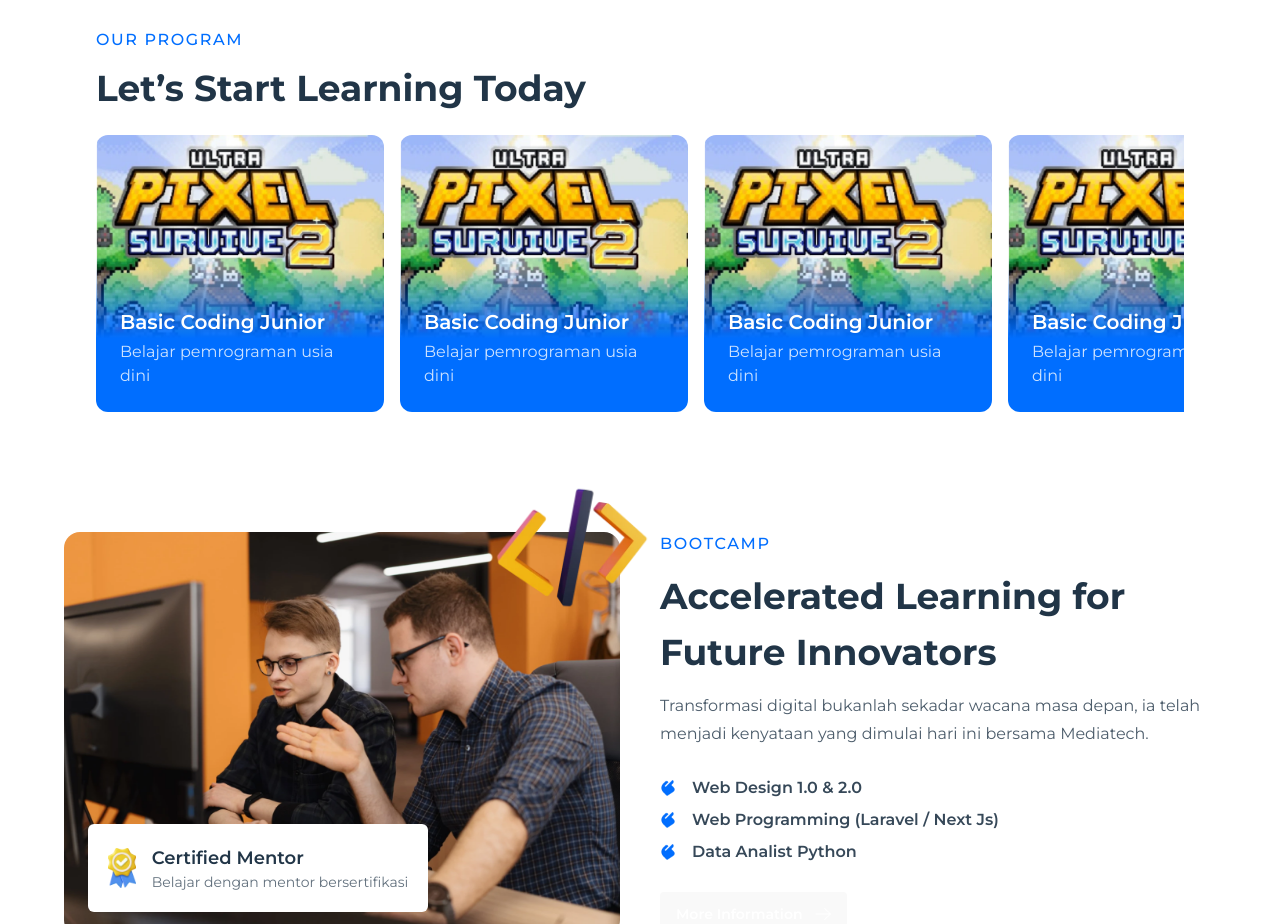
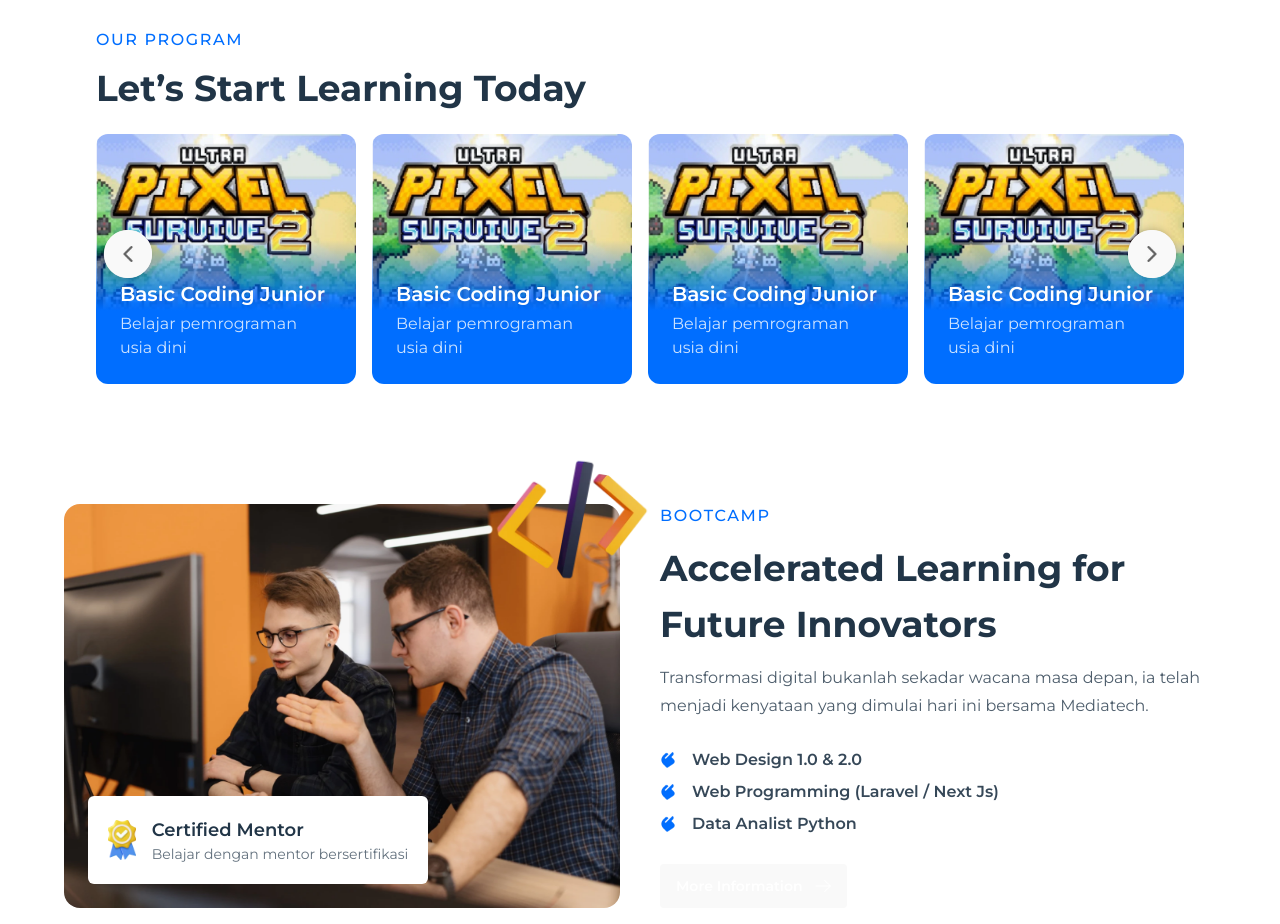
Before and after one commit to GungWira/kodingakademi_lp, a React (Vite) app: page / in a window 1280 px wide. Shown: the part 1060-1984 px from the top of the page. Built offline with nearby package versions, Linux system fonts and the light colour scheme.

Commit message:
Repair card program and box card program

```diff
--- /dev/null
+++ b/src/components/homepage/BoxCardProgram.tsx
@@ -0,0 +1,71 @@
+import { useRef, useState } from "react";
+import CardProgram from "./CardProgram";
+
+const TOTAL_CARDS = 10;
+const VISIBLE_CARDS = 4;
+
+export default function BoxCardProgram() {
+  const containerRef = useRef<HTMLDivElement>(null);
+  const [currentIndex, setCurrentIndex] = useState(0);
+
+  const handleScroll = (direction: "left" | "right") => {
+    const container = containerRef.current;
+    if (!container) return;
+
+    const cardWidth = container.scrollWidth / TOTAL_CARDS;
+    let newIndex = currentIndex;
+
+    if (direction === "left") {
+      newIndex =
+        currentIndex === 0 ? TOTAL_CARDS - VISIBLE_CARDS : currentIndex - 1;
+    } else {
+      newIndex =
+        currentIndex >= TOTAL_CARDS - VISIBLE_CARDS ? 0 : currentIndex + 1;
+    }
+
+    container.scrollTo({
+      left: cardWidth * newIndex,
+      behavior: "smooth",
+    });
+
+    setCurrentIndex(newIndex);
+  };
+
+  return (
+    <div className="relative w-full">
+      {/* Left Button */}
+      <button
+        onClick={() => handleScroll("left")}
+        className="absolute top-1/2 -translate-y-1/2 z-10 bg-white shadow-md rounded-full hover:bg-gray-100 left-2"
+      >
+        <img
+          src="/arrow-w-bg.webp"
+          alt="next button"
+          className="relative z-10 hover:brightness-95 w-12 "
+        />
+      </button>
+
+      {/* Right Button */}
+      <button
+        onClick={() => handleScroll("right")}
+        className="absolute right-2 top-1/2 -translate-y-1/2 z-10 rotate-180 bg-white shadow-md rounded-full hover:bg-gray-100"
+      >
+        <img
+          src="/arrow-w-bg.webp"
+          alt="next button"
+          className="relative z-10 hover:brightness-95 w-12 "
+        />
+      </button>
+
+      {/* Card Container */}
+      <div
+        ref={containerRef}
+        className="w-full flex overflow-hidden scroll-smooth snap-x snap-mandatory gap-4"
+      >
+        {[...Array(TOTAL_CARDS)].map((_, index) => (
+          <CardProgram key={index} />
+        ))}
+      </div>
+    </div>
+  );
+}
--- a/src/components/CardProgram.tsx
+++ b/src/components/homepage/CardProgram.tsx
@@ -2,7 +2,7 @@ export default function CardProgram() {
   return (
     <a
       href=""
-      className="min-w-72 w-72 rounded-xl flex relative overflow-hidden aspect-square justify-center items-center group"
+      className="card-small rounded-xl flex relative overflow-hidden aspect-square justify-center items-center group"
     >
       <img
         src="/program-1.webp"
--- a/src/pages/Homepage.tsx
+++ b/src/pages/Homepage.tsx
@@ -1,6 +1,5 @@
 import Navbar from "../components/core/Navbar";
 import ScrollingBanner from "../components/homepage/Slider";
-import CardProgram from "../components/CardProgram";
 import Button from "../components/core/Button";
 import CardTestimonialLarge from "../components/homepage/CardTestimonialLarge";
 import SchoolLogoSlider from "../components/core/SchoolLogoSlider";
@@ -8,6 +7,7 @@ import CallToAction from "../components/core/CallToAction";
 import Footer from "../components/core/Footer";
 import BoxCardTestimonialSmall from "../components/homepage/BoxCardTestimonialSmall";
 import BoxCardProject from "../components/homepage/BoxCardProject";
+import BoxCardProgram from "../components/homepage/BoxCardProgram";
 
 export default function Homepage() {
   return (
@@ -49,12 +49,7 @@ export default function Homepage() {
             Our Program
           </span>
           <h2 className="text-4xl font-bold">Let’s Start Learning Today</h2>
-          <div className="w-full flex flex-row overflow-x-scroll gap-4 justify-start items-stretch">
-            <CardProgram />
-            <CardProgram />
-            <CardProgram />
-            <CardProgram />
-          </div>
+          <BoxCardProgram />
         </div>
       </section>
       {/* END PROGRAM */}
```
